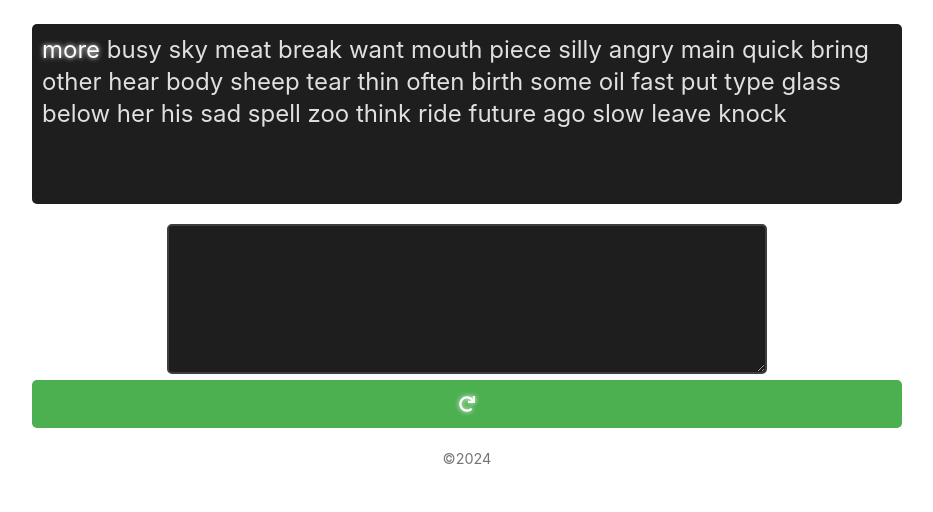
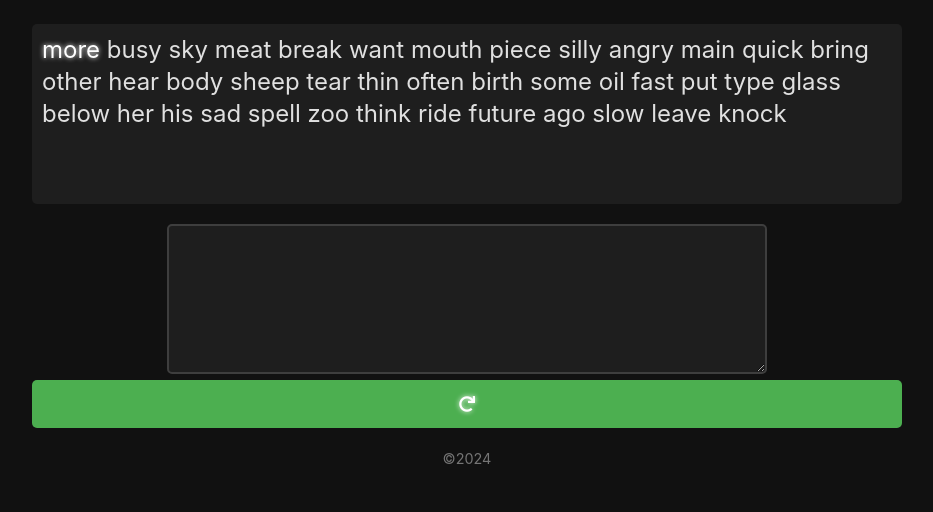
Before and after one commit to Yaseen-Saad/Typing-Speed-Test, a plain HTML site: page index.html in a window 1280 px wide. Shown: the part 288-800 px from the top of the page, without its empty margins (173-1106 px from the left). Drawn offline with nearby package versions, Linux system fonts and the light colour scheme.

Commit message:
edited body bg colo

```diff
--- a/main.css
+++ b/main.css
@@ -6,7 +6,7 @@ html {
 
 body {
     font-family: 'Inter', sans-serif;
-    background: #111111;
+    background: #111111 !important;
     color: #d1d1d1;
     margin: 0;
     display: flex;
```
